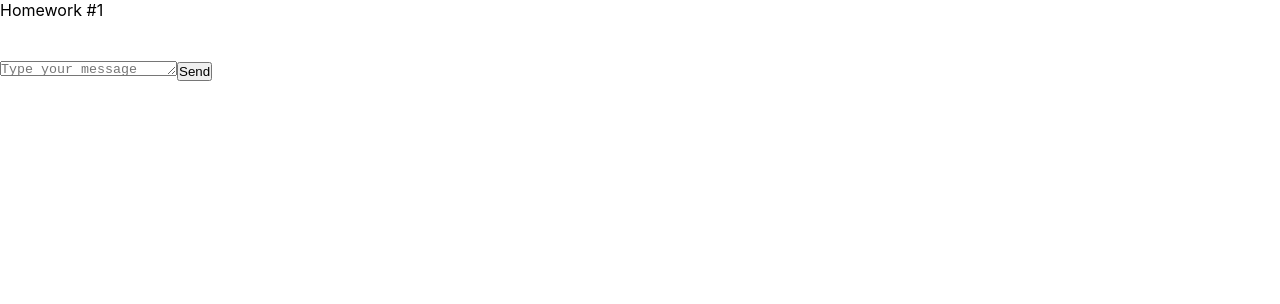
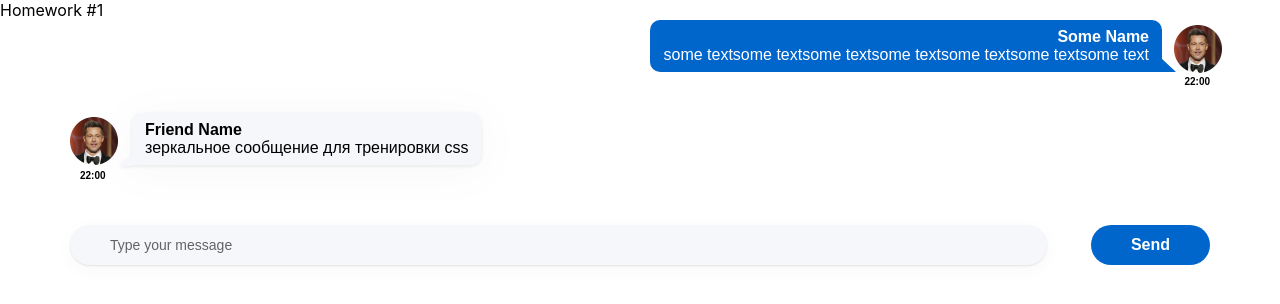
Before and after one commit to VladSkij/Homework-second_sprint, a React (Create React App) app: page / in a window 1280 px wide. Shown: the top 304 px of the page. Built offline with nearby package versions, Linux system fonts and the light colour scheme.

Commit message:
Sprint_2 Homework_1

```diff
--- a/package.json
+++ b/package.json
@@ -1,6 +1,6 @@
 {
   "name": "hws2",
-  "homepage": "http://IgnatZakalinsky.github.io/hws2",
+  "homepage": "http://VladSkij.github.io/Homework-second_sprint",
   "version": "0.1.0",
   "private": true,
   "dependencies": {
--- a/src/index.css
+++ b/src/index.css
@@ -7,7 +7,7 @@
 body {
     margin: 0;
     font-family: -apple-system, BlinkMacSystemFont, 'Segoe UI', 'Roboto',
-    'Oxygen', 'Ubuntu', 'Cantarell', 'Fira Sans', 'Droid Sans',
+    'Oxygen', 'Ubuntu', 'Cantarell', 'Montserrat', 'Fira Sans', 'Droid Sans',
     'Helvetica Neue', sans-serif;
     -webkit-font-smoothing: antialiased;
     -moz-osx-font-smoothing: grayscale;
--- a/src/s1-main/App.module.css
+++ b/src/s1-main/App.module.css
@@ -1,9 +1,13 @@
 .App {
     --header_height: 60px;
+
 }
 
 .hw {
-
+    /*background-color: #00cc22;*/
+    max-width: 1280px;
+    margin: 0 auto;
+    padding: 0 70px;
 }
 
 .hwTitle {
--- a/src/s2-homeworks/hw01/HW1.tsx
+++ b/src/s2-homeworks/hw01/HW1.tsx
@@ -14,7 +14,17 @@ import avatar from './avatar.png'
 * */
 
 // нужно создать правильный тип вместо any
-export type MessageType = any
+export type MessageType ={
+    id:number,
+    user:{
+        avatar:string,
+        name: string
+    },
+    message:{
+        text:string,
+        time:string
+    }
+}
 
 // структуру объекта не менять
 export const message0: MessageType = {
--- a/src/s2-homeworks/hw01/friend-message/FriendMessage.module.css
+++ b/src/s2-homeworks/hw01/friend-message/FriendMessage.module.css
@@ -1,31 +1,61 @@
 .friendMessage {
+
 
 }
 
 .friendImageAndText {
-
+    font-family: 'Montserrat', sans-serif;
+    font-weight: 400;
+    font-size: 16px;
+    display: flex;
+    align-items: end;
+    gap: 14px;
 }
 
 .friendImageAndText img {
-
+    width: 48px;
+    height: 48px;
 }
 
 .friendText {
-
+    position: relative;
+    background-color: #F5F7FB;
+    padding: 8px 13px;
+    border-bottom-right-radius: 10px;
+    border-top-right-radius: 10px;
+    border-top-left-radius: 10px;
+    filter: drop-shadow(0 1px 2px rgba(29,33,38,0.1))
+            drop-shadow(0 5px 20px rgba(29,33,38,0.03));
 }
 
 .friendText:after {
-
+    content: "";
+    position: absolute;
+    width: 0;
+    height: 0;
+    border-right: 15px solid #F5F7FB;
+    border-top: 11px solid transparent;
+    left: -14px;
+    top: 42px;
+    clip-path: polygon(100% 0, 0 100%, 100% 100%);
 }
 
 .friendName {
-
+    font-family: 'Montserrat', sans-serif;
+    font-weight: 600;
+    font-size: 16px;
 }
 
 .friendMessageText {
-
+    font-family: 'Montserrat', sans-serif;
+    font-weight: 400;
+    font-size: 16px;
 }
 
 .friendTime {
-
+    font-family: 'Montserrat', sans-serif;
+    font-weight: 600;
+    font-size: 10px;
+    margin-top: 5px;
+    margin-left: 10px;
 }
--- a/src/s2-homeworks/hw01/friend-message/FriendMessage.tsx
+++ b/src/s2-homeworks/hw01/friend-message/FriendMessage.tsx
@@ -1,45 +1,42 @@
 import React from 'react'
 import s from './FriendMessage.module.css'
+import {MessageType} from "../HW1";
 
 // создать тип вместо any и отобразить приходящие данные
-const FriendMessage = (props: any) => {
+export type FriendMessagePropsType = {
+    message: MessageType,
+}
+
+const FriendMessage = (props: FriendMessagePropsType) => {
     return (
         <div
-            id={'hw1-friend-message-' + props.message.id}
-            className={s.friendMessage}
-        >
+            id={'hw1-friend-message-' + props.message.id} className={s.friendMessage}>
             <div className={s.friendImageAndText}>
                 <img
                     id={'hw1-friend-avatar-' + props.message.id}
                     // создаёт студент
-
+                    src={props.message.user.avatar}
                     //
                 />
                 <div className={s.friendText}>
                     <div
-                        id={'hw1-friend-name-' + props.message.id}
-                        className={s.friendName}
-                    >
+                        id={'hw1-friend-name-' + props.message.id} className={s.friendName}>
                         {/*создаёт студент*/}
-
+                        {props.message.user.name}
                         {/**/}
                     </div>
                     <pre
-                        id={'hw1-friend-text-' + props.message.id}
-                        className={s.friendMessageText}
-                    >
+                        id={'hw1-friend-text-' + props.message.id} className={s.friendMessageText}>
                         {/*создаёт студент*/}
-
+                        {props.message.message.text}
                         {/**/}
                     </pre>
                 </div>
             </div>
             <div
-                id={'hw1-friend-time-' + props.message.id}
-                className={s.friendTime}
-            >
+                id={'hw1-friend-time-' + props.message.id} className={s.friendTime}>
                 {/*создаёт студент*/}
-
+                {props.message.message.time}
                 {/**/}
             </div>
         </div>
--- a/src/s2-homeworks/hw01/message-sender/MessageSender.module.css
+++ b/src/s2-homeworks/hw01/message-sender/MessageSender.module.css
@@ -1,13 +1,40 @@
 .sendForm {
-
+    margin-top: 44px;
+    display: flex;
+    justify-content: center;
 }
 
 .textarea {
+    width: 100%;
+    min-height: 40px;
+    background-color: #F5F7FB;
+    border: none;
+    resize: none;
+    border-radius: 20px;
+    padding: 12px 40px;
+    box-shadow: 0 1px 2px 0 rgba(29, 33, 38, 0.1), 0 5px 20px 0 rgba(29, 33, 38, 0.03);
+}
+
+.textarea::placeholder {
+    font-family: 'Montserrat', sans-serif;
+    font-weight: 400;
+    font-size: 14px;
+    color: rgba(0, 0, 0, 0.6);
+    left: 40px;
 
 }
 
 .button {
+    margin-left: 44px;
+    border: none;
+    background-color: #0066CC;
 
+    border-radius: 20px;
+    padding: 10px 40px;
+    font-family: 'Montserrat', sans-serif;
+    font-weight: 600;
+    font-size: 16px;
+    color: #fff;
 }
 
 .button:hover {
--- a/src/s2-homeworks/hw01/message/Message.module.css
+++ b/src/s2-homeworks/hw01/message/Message.module.css
@@ -1,31 +1,65 @@
 .message {
-
+    display: flex;
+    justify-content: end;
+    position: relative;
+    margin-bottom: 41px;
 }
 
 .imageAndText {
-
+    display: flex;
+    flex-direction: row-reverse;
 }
 
 .imageAndText img {
-
+    position: relative;
+    left: 12px;
+    top: 5px;
+    width: 48px;
+    height: 48px;
 }
 
 .text {
-
+    position: relative;
+    background-color: #0066CC;
+    color: #FFFFFF;
+    padding: 8px 13px;
+    border-bottom-left-radius: 10px;
+    border-top-right-radius: 10px;
+    border-top-left-radius: 10px;
+    display: flex;
+    flex-direction: column;
 }
 
 .text:after {
-
+    content: "";
+    position: absolute;
+    right: -14px;
+    bottom: 0px;
+    width: 0;
+    height: 0;
+    border-top: 14px solid transparent;
+    border-left: 15px solid #0066CC;
 }
 
 .name {
-
+    font-family: 'Montserrat', sans-serif;
+    font-weight: 600;
+    font-size: 16px;
+    color: #fff;
+    margin-left: auto;
 }
 
 .messageText {
-
+    font-family: 'Montserrat', sans-serif;
+    font-weight: 400;
+    font-size: 16px;
+    color: white;
 }
 
 .time {
-
+    position: absolute;
+    bottom: -15px;
+    font-family: 'Montserrat', sans-serif;
+    font-weight: 600;
+    font-size: 10px;
 }
--- a/src/s2-homeworks/hw01/message/Message.tsx
+++ b/src/s2-homeworks/hw01/message/Message.tsx
@@ -1,8 +1,12 @@
 import React from 'react'
 import s from './Message.module.css'
+import {MessageType} from "../HW1";
 
 // нужно создать правильный тип вместо any
-export type MessagePropsType = any
+export type MessagePropsType = {
+    message: MessageType,
+
+}
 
 // нужно отобразить приходящие данные
 const Message = (props: MessagePropsType) => {
@@ -12,25 +16,25 @@ const Message = (props: MessagePropsType) => {
                 <img
                     id={'hw1-avatar-' + props.message.id}
                     // создаёт студент
-
+                    src={props.message.user.avatar}
                     //
                 />
                 <div className={s.text}>
                     <div id={'hw1-name-' + props.message.id} className={s.name}>
                         {/*создаёт студент*/}
-
+                        {props.message.user.name}
                         {/**/}
                     </div>
                     <pre id={'hw1-text-' + props.message.id} className={s.messageText}>
                         {/*создаёт студент*/}
-
+                        {props.message.message.text}
                         {/**/}
                     </pre>
                 </div>
             </div>
             <div id={'hw1-time-' + props.message.id} className={s.time}>
                 {/*создаёт студент*/}
-
+                {props.message.message.time}
                 {/**/}
             </div>
         </div>
```
